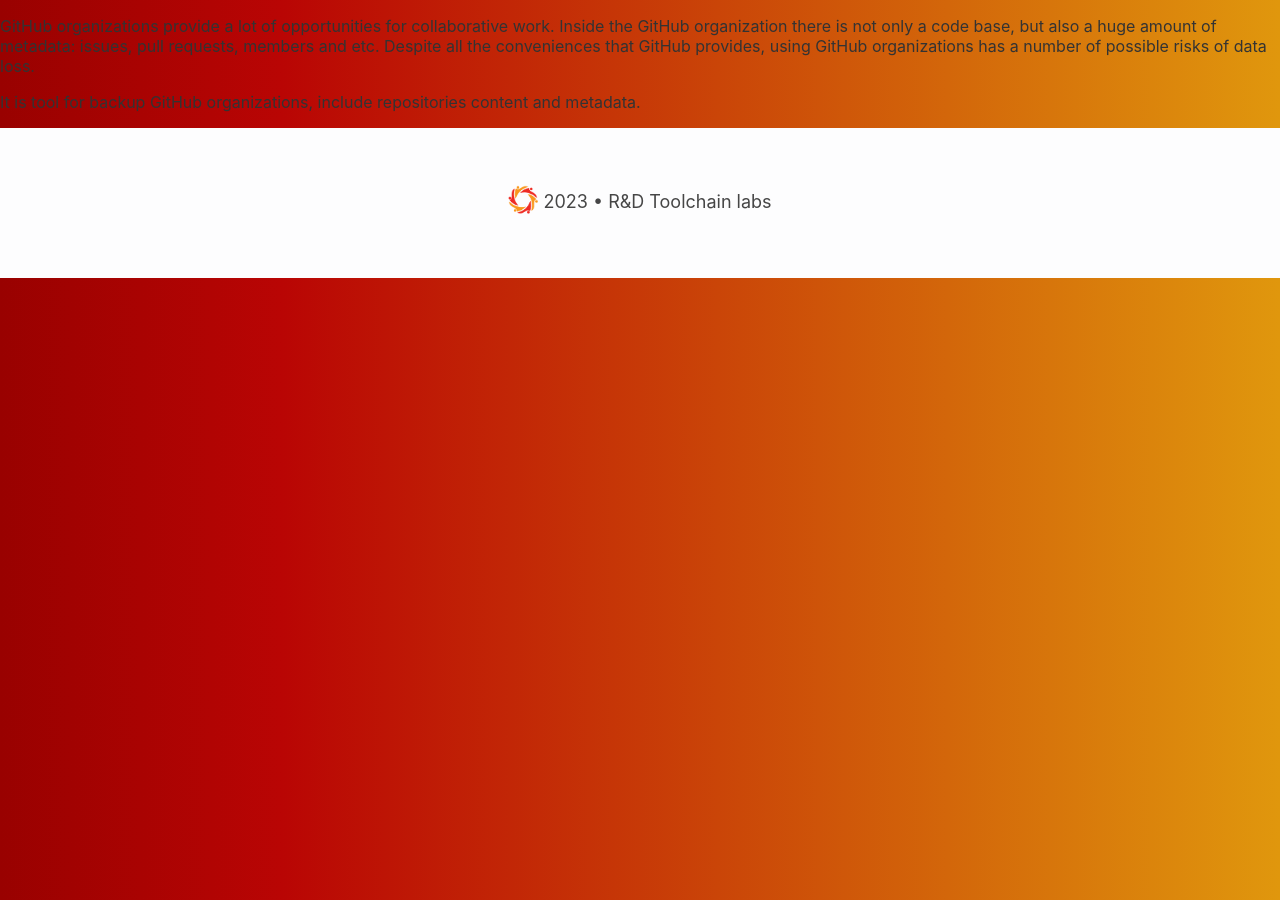
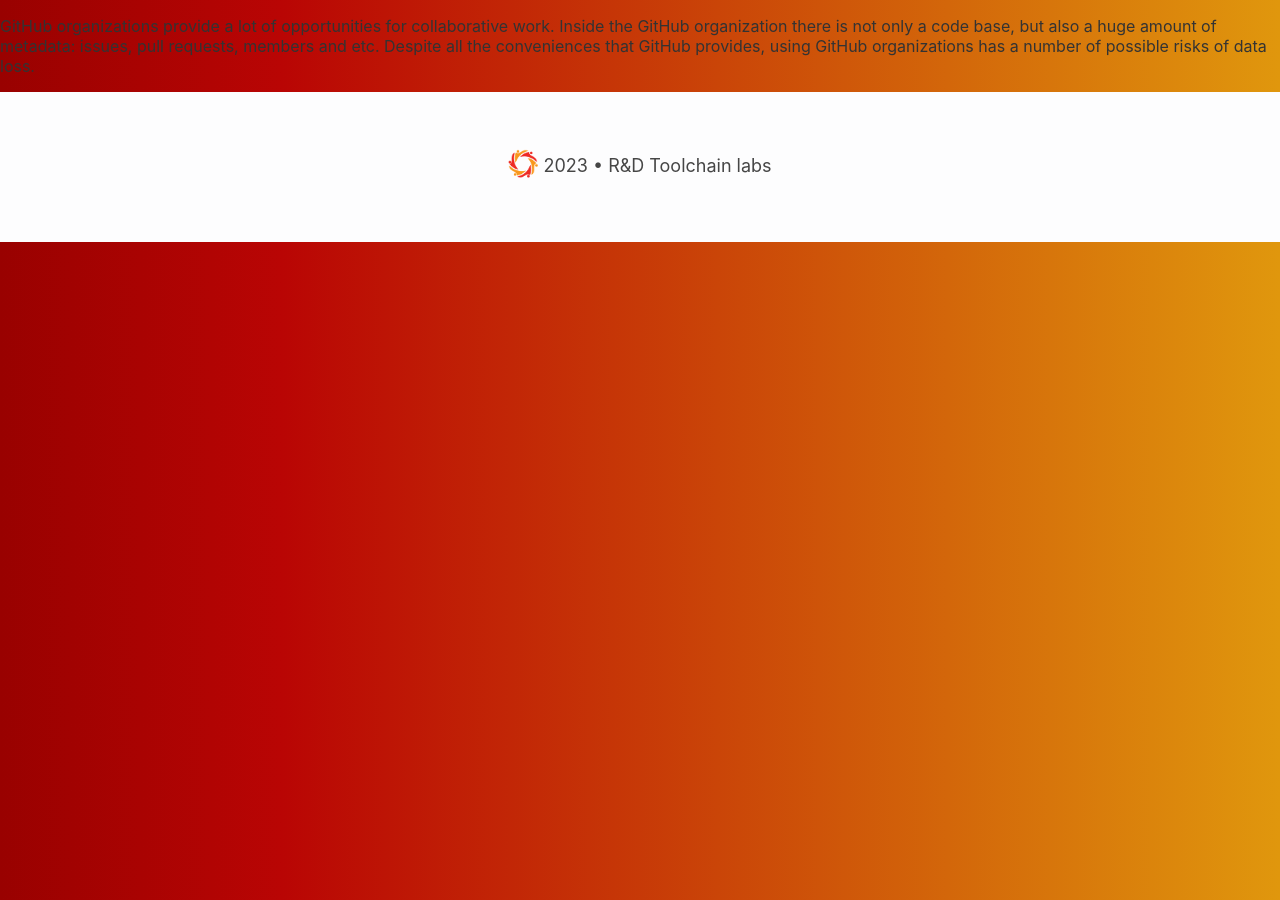
Before and after one commit to SuduIDE/toolchain-website, a Jekyll site: the page built from _microProjects/backup-application.md, in a window 1280 px wide. Built offline with Jekyll 4.4.1, drawn with Linux system fonts in a browser that asks for light colours; nearby versions of some CDN libraries.

Commit message:
Update summary for 'backup' micro project

```diff
--- a/_microProjects/backup-application.md
+++ b/_microProjects/backup-application.md
@@ -1,10 +1,8 @@
 ---
-title: Backup application for GitHub organizations
+title: Backup application for GitHub
 presentation:
-summary: short overview
+summary: Backup GitHub organizations, including repositories content and metadata.
 tags:
 github: https://github.com/cloud-labs-infra/github-backup
 ---
 GitHub organizations provide a lot of opportunities for collaborative work. Inside the GitHub organization there is not only a code base, but also a huge amount of metadata: issues, pull requests, members and etc. Despite all the conveniences that GitHub provides, using GitHub organizations has a number of possible risks of data loss.
-
-It is tool for backup GitHub organizations, include repositories content and metadata.
```
